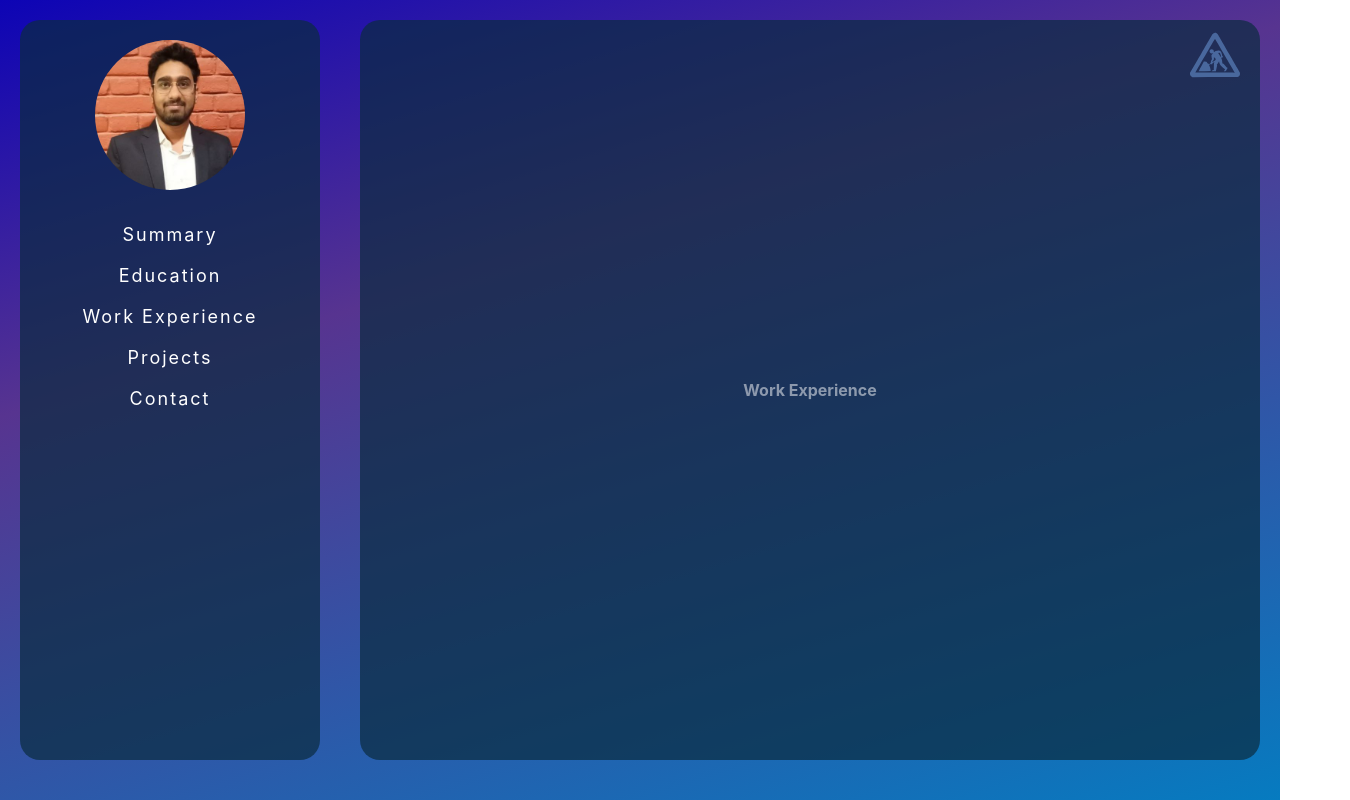
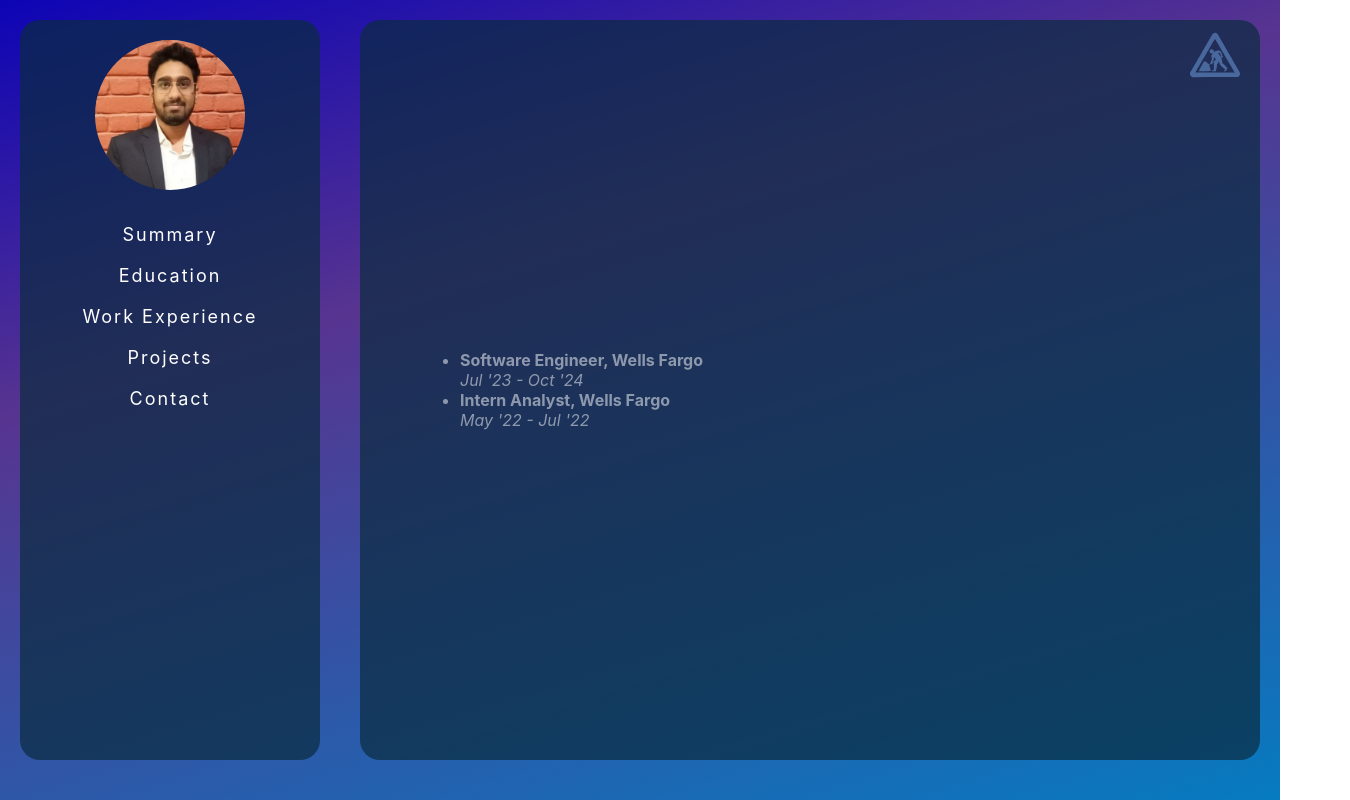
Before and after one commit to manmayoff/manishmayank, a React (Create React App) app: page /workex in a window 1280 px wide. Shown: the whole page, 1350 px wide, since content can reach past the window. Built offline with nearby package versions, Linux system fonts and the light colour scheme.

Commit message:
added meta tags, workex, edu improved

```diff
--- a/public/index.html
+++ b/public/index.html
@@ -9,6 +9,23 @@
       name="description"
       content="Web site created using create-react-app"
     />
+    <meta
+      property="og:title"
+      content="Manish Mayank"
+    />
+    <meta
+      property="og:description"
+      content="Hi, I'm Manish. Know more about me here."
+    />
+    <meta
+      property="og:url"
+      content="https://manishmayank.vercel.app/"
+    />
+    <meta
+      property="og:image"
+      content="https://drive.google.com/file/d/1IIVswqEooX9S5TUlO0ursn9GoYcopx0h/view?usp=sharing"
+    />
+
     <link rel="apple-touch-icon" href="%PUBLIC_URL%/logo192.png" />
     <link rel="manifest" href="%PUBLIC_URL%/manifest.json" />
     <title>Manish Mayank</title>
--- a/src/components/Content/Content.js
+++ b/src/components/Content/Content.js
@@ -16,7 +16,7 @@ const Content = () => (
   <div className="content-container">
     <div className="content-inner">
       <Logo className="cons" />
-      <div style={{ opacity: 0.5, fontWeight: "bolder" }}>
+      <div style={{ opacity: 0.5 }}>
         <Routes>
           <Route path="/" element={<Navigate to="/summary" replace />} />
           <Route path="/summary" element={<Summary />} />
--- a/src/components/Education/Education.css
+++ b/src/components/Education/Education.css
@@ -2,6 +2,10 @@
     text-align: left;
     padding: 50px;
     width: 100%;
+}
+
+.college {
+    font-weight: bolder;
 }
 
 .maj {
--- a/src/components/Education/Education.js
+++ b/src/components/Education/Education.js
@@ -5,13 +5,20 @@ const Education = () => (
   <p className="education-container">
     <ul>
       <li>
-        Bachlor of Technology, IIT Kanpur
+        <div className="college">Bachlor of Technology, IIT Kanpur</div>
         <div className="maj">Major: Computer Science and Engineering</div>
         <div className="maj">Minor: Industrial Management and Engineering</div>
         <br />
         <div className="coursework">Relevant coursework:</div>
         <div className="courses">
-          Real Analysis, Multivariable calculus, Linear Algebra, Ordinary Differential Equations, Partial Differential Equations, Abstract Algebra, Logic for Computer Science, Computer Networks, Operating Systems, Computer Organization, Data Structures and Algorithms, Advanced Algorithms, Theory of Computation, Introduction to Machine Learning, Probabilistic Machine Learning, Statistical Learning Theory, Introduction to Stochastic Processes, Advanced Statistical methods for Business Analytics
+          Real Analysis, Multivariable calculus, Linear Algebra, Ordinary
+          Differential Equations, Partial Differential Equations, Abstract
+          Algebra, Logic for Computer Science, Computer Networks, Operating
+          Systems, Computer Organization, Data Structures and Algorithms,
+          Advanced Algorithms, Theory of Computation, Introduction to Machine
+          Learning, Probabilistic Machine Learning, Statistical Learning Theory,
+          Introduction to Stochastic Processes, Advanced Statistical methods for
+          Business Analytics
         </div>
       </li>
     </ul>
--- a/src/components/WorkEx/WorkEx.css
+++ b/src/components/WorkEx/WorkEx.css
@@ -0,0 +1,5 @@
+.workex-container {
+    text-align: left;
+    padding: 50px;
+    width: 100%;
+}
--- a/src/components/WorkEx/WorkEx.js
+++ b/src/components/WorkEx/WorkEx.js
@@ -3,7 +3,16 @@ import "./WorkEx.css";
 
 const WorkEx = () => (
   <div className="workex-container">
-    Work Experience
+    <ul>
+      <li>
+        <b>Software Engineer, Wells Fargo</b> <br />
+        <i>Jul '23 - Oct '24</i>
+      </li>
+      <li>
+        <b>Intern Analyst, Wells Fargo</b> <br />
+        <i>May '22 - Jul '22</i>
+      </li>
+    </ul>
   </div>
 );
 
```
